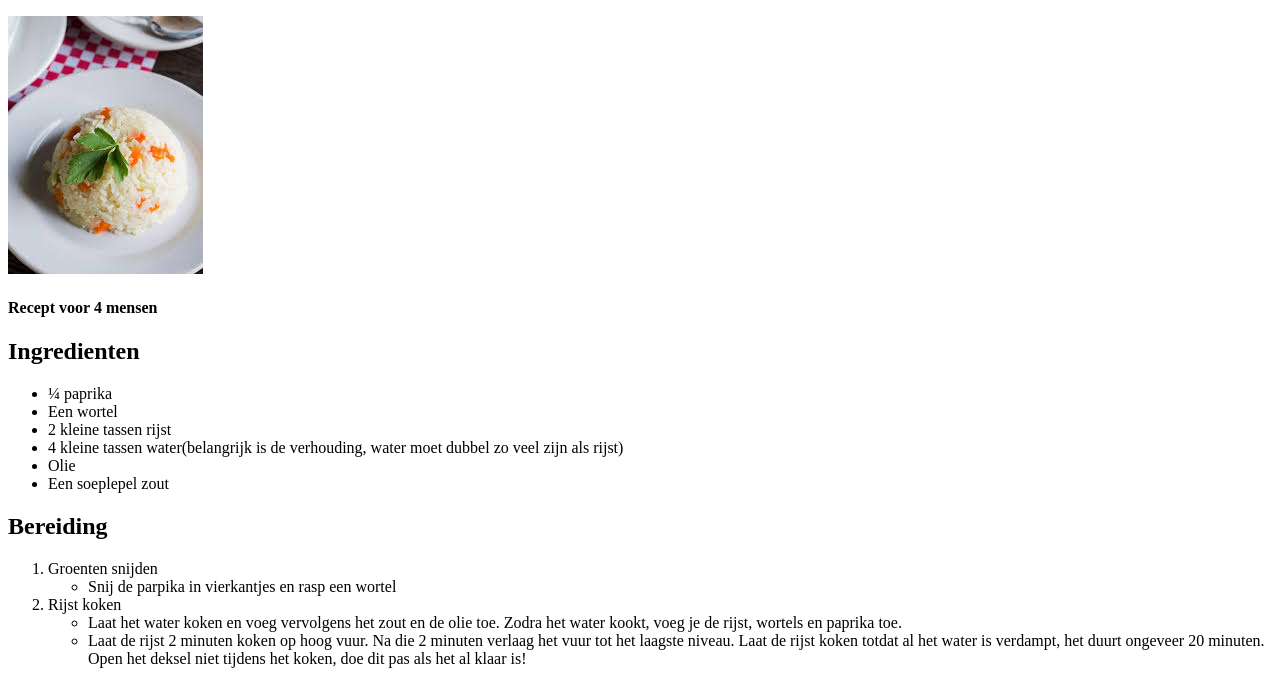
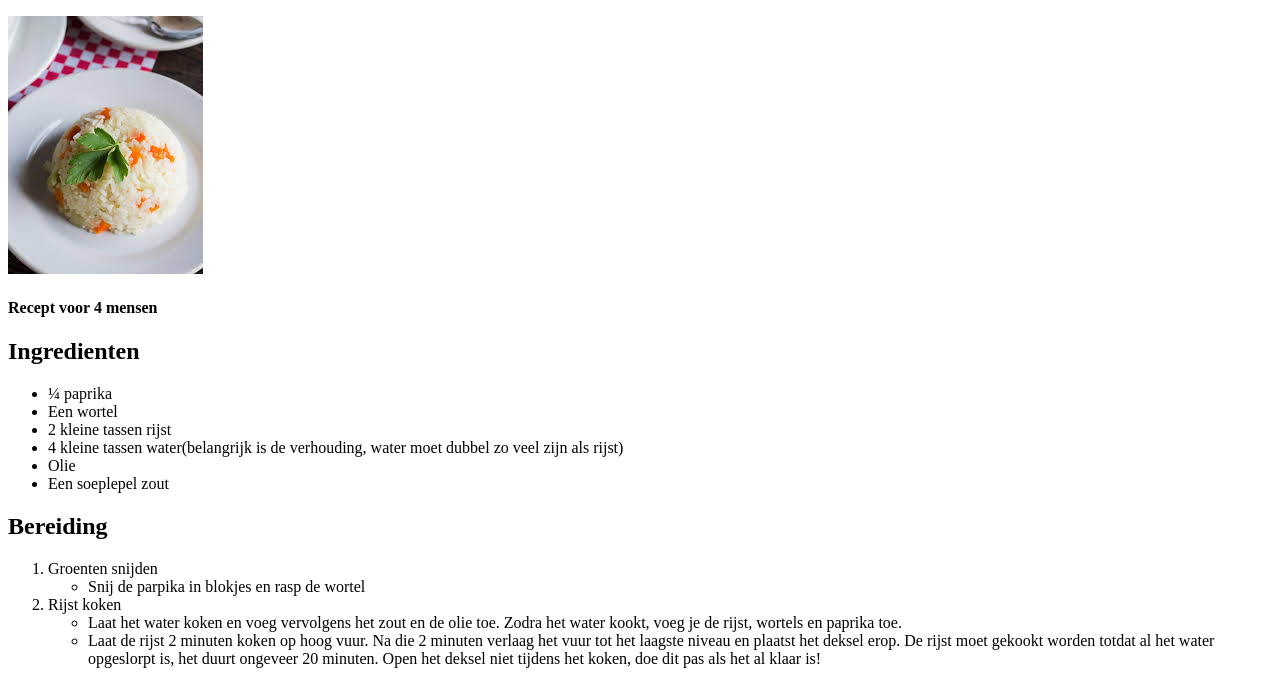
Before and after one commit to Migue3634/website, a plain HTML site: page index.html in a window 1280 px wide. Shown: the part 105-800 px from the top of the page. Drawn offline with Linux system fonts and the light colour scheme.

Commit message:
Add files via upload

```diff
--- a/index.html
+++ b/index.html
@@ -25,18 +25,23 @@
 
     <h2>Bereiding</h2>
     <ol>
-        <li>Groenten snijden</li>
+        <li>Groenten snijden
             <ul>
-            <li>Snij de parpika in vierkantjes en rasp een wortel</li>
+                <li>Snij de parpika in blokjes en rasp de wortel</li>
             </ul>
+        </li>
 
-        <li>Rijst koken</li>
+        <li>Rijst koken
             <ul>
                 <li>Laat het water koken en voeg vervolgens het zout en de olie toe. Zodra het water kookt, voeg je de
                     rijst, wortels en paprika toe.</li>
-            <li>Laat de rijst 2 minuten koken op hoog vuur. Na die 2 minuten verlaag het vuur tot het laagste niveau.
-                Laat de rijst koken totdat al het water is verdampt, het duurt ongeveer 20 minuten. Open het deksel niet
+                <li>Laat de rijst 2 minuten koken op hoog vuur. Na die 2 minuten verlaag het vuur tot het laagste
+                    niveau en plaatst het deksel erop.
+                    De rijst moet gekookt worden totdat al het water opgeslorpt is, het duurt ongeveer 20 minuten. Open
+                    het
+                    deksel niet
                     tijdens het koken, doe dit pas als het al klaar is!</li>
             </ul>
+        </li>
     </ol>
 </body>
```
Lines whose indentation alone changed are shown as unchanged.
